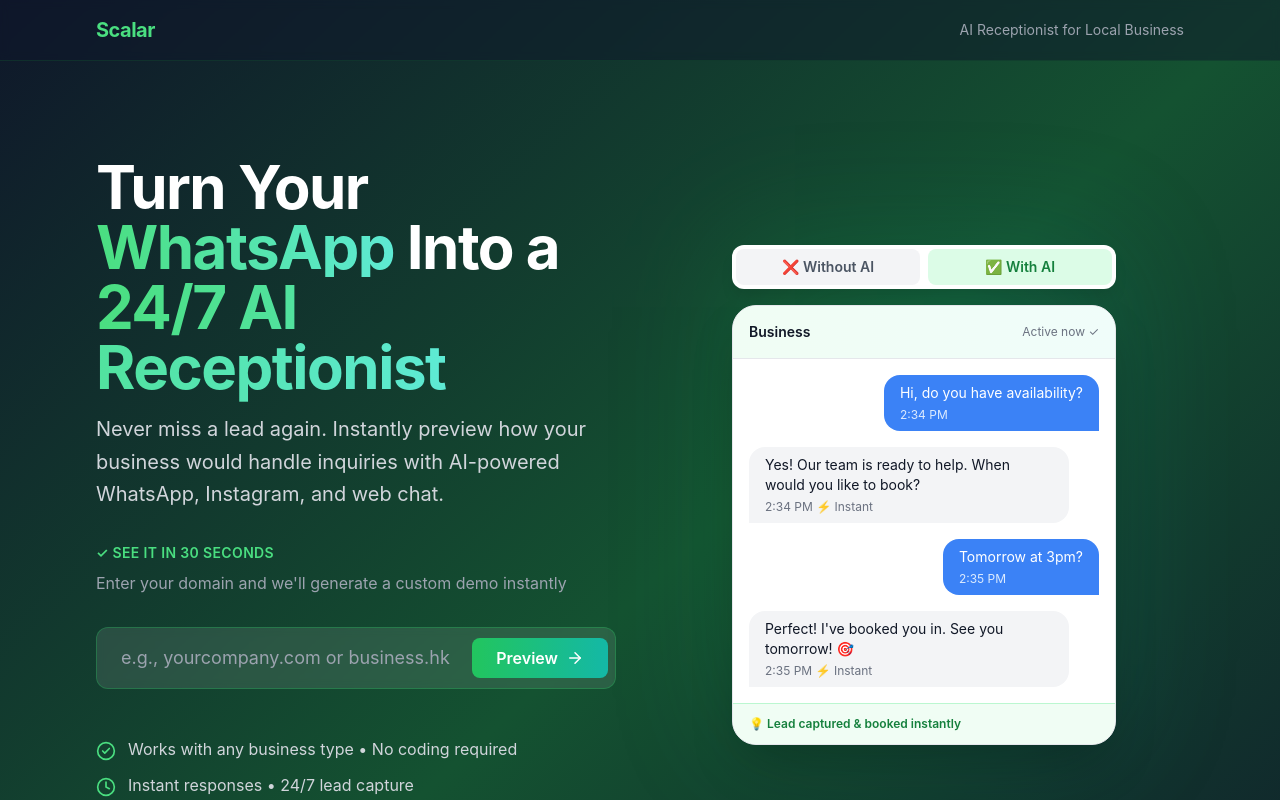
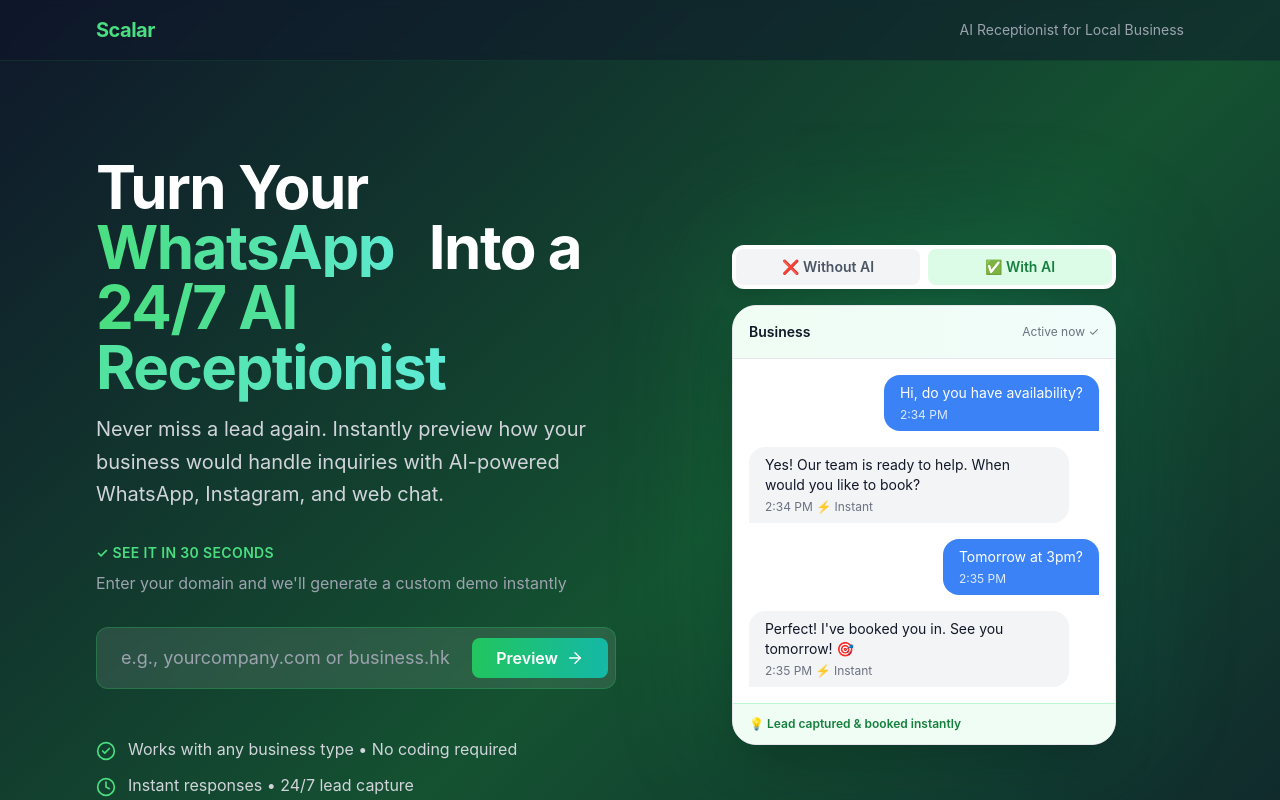
Before and after one commit to ScalarHK/scalar-landing-v2, a Next.js app: page / in a window 1280 px wide. Shown: the top 800 px of the page. Built offline with nearby package versions, Linux system fonts and the light colour scheme.

Commit message:
Fix: Add min-width to prevent headline reflow when cycling words

```diff
--- a/components/ScalarLandingPage.js
+++ b/components/ScalarLandingPage.js
@@ -921,7 +921,7 @@
               <div className="space-y-4">
                 <h1 className="text-4xl sm:text-5xl lg:text-6xl font-bold leading-tight tracking-tight">
                   Turn Your {' '}
-                  <span className="inline-block whitespace-nowrap bg-gradient-to-r from-emerald-400 to-teal-300 bg-clip-text text-transparent transition-opacity duration-500">
+                  <span className="inline-block min-w-[320px] whitespace-nowrap bg-gradient-to-r from-emerald-400 to-teal-300 bg-clip-text text-transparent transition-opacity duration-500">
                     {channels[currentChannelWord]}
                   </span>
                   {' '} Into a{' '}
```
